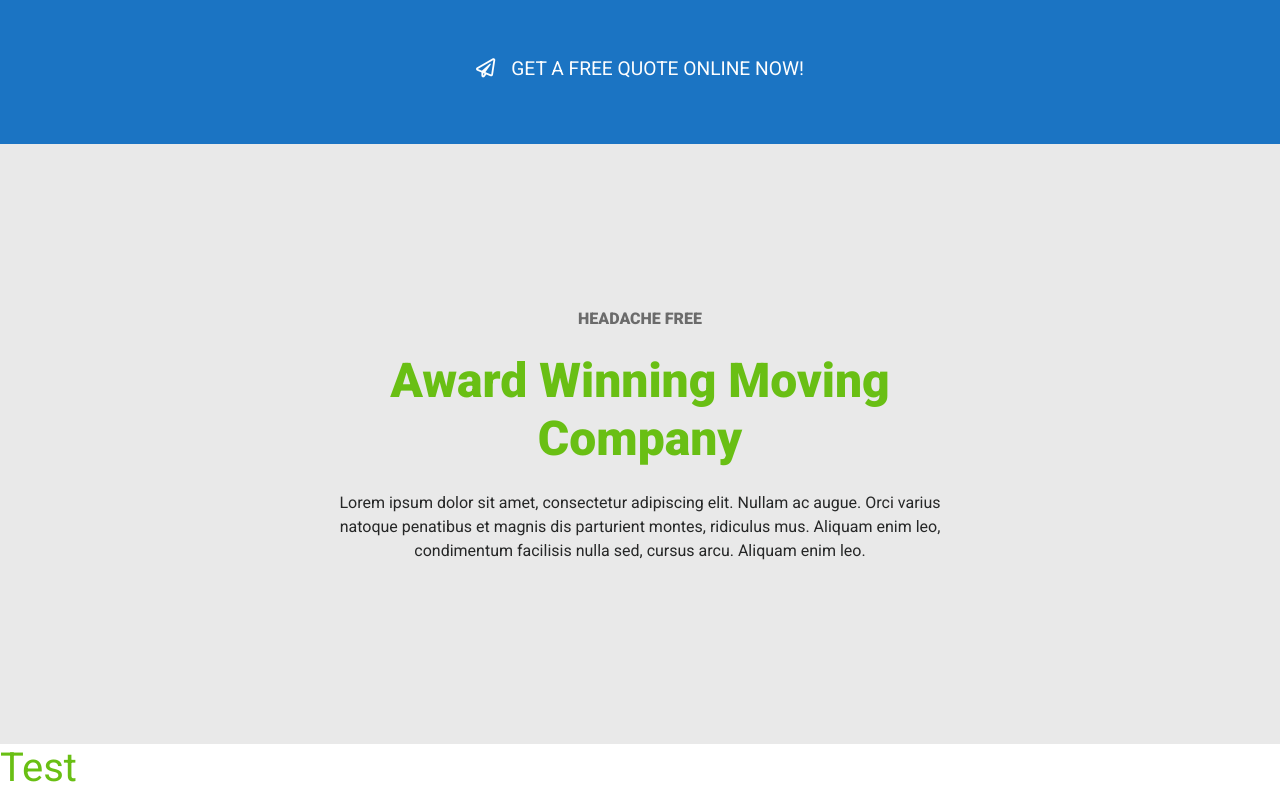
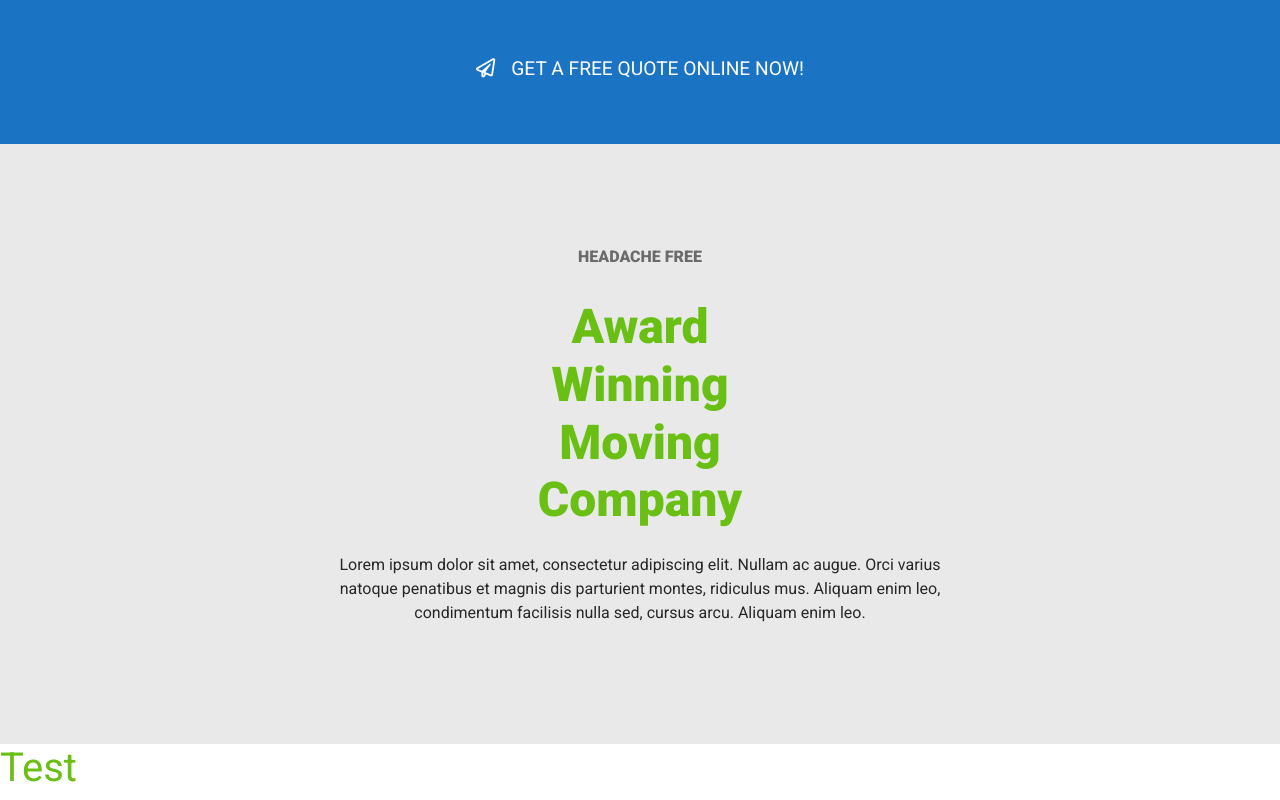
Before and after one commit to Eliana-Abate/proj-html-vuejs, a Vue app: page / in a window 1280 px wide. Shown: the part 806-1606 px from the top of the page. Built offline with nearby package versions, Linux system fonts and the light colour scheme.

Commit message:
wrapped text in section #award-jumbo

```diff
--- a/src/assets/scss/_utilities.scss
+++ b/src/assets/scss/_utilities.scss
@@ -15,6 +15,10 @@
   width: 50%;
 }
 
+.wrap-cube {
+  width: 50%;
+}
+
 .fw-900 {
   font-weight: 900;
 }
--- a/src/components/Main.vue
+++ b/src/components/Main.vue
@@ -29,9 +29,20 @@
 
     <section id="award-jumbo" class="jumbotron">
       <div class="d-flex h-100 align-items-center justify-content-center">
-        <div class="cube">
+        <div
+          class="
+            cube
+            d-flex
+            flex-column
+            h-100
+            align-items-center
+            justify-content-center
+          "
+        >
           <h6 class="fw-900">HEADACHE FREE</h6>
-          <h2 class="fw-900 my-4">Award Winning Moving Company</h2>
+          <div class="wrap-cube">
+            <h2 class="fw-900 my-4">Award Winning Moving Company</h2>
+          </div>
           <p>
             Lorem ipsum dolor sit amet, consectetur adipiscing elit. Nullam ac
             augue. Orci varius natoque penatibus et magnis dis parturient
```
Also changed, not shown: 7 other files (tests, documents, lock files or other folders).
